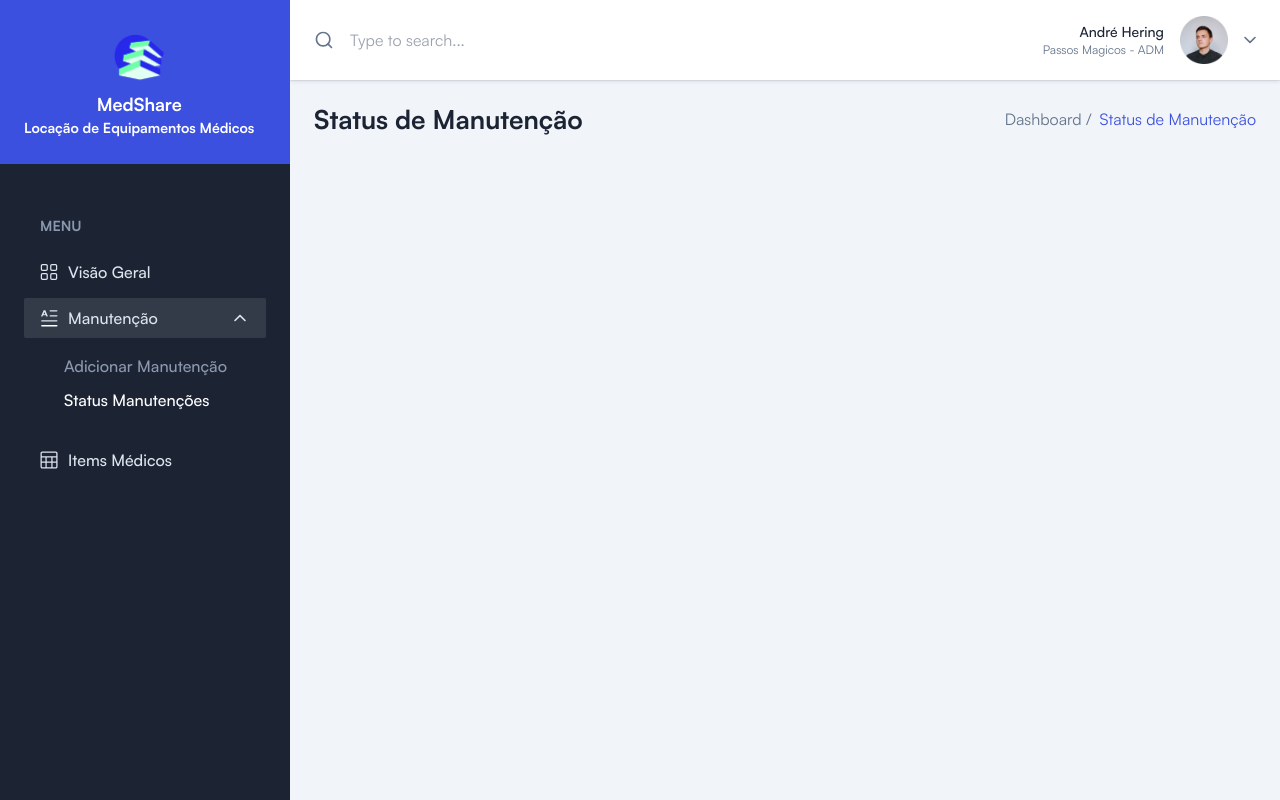
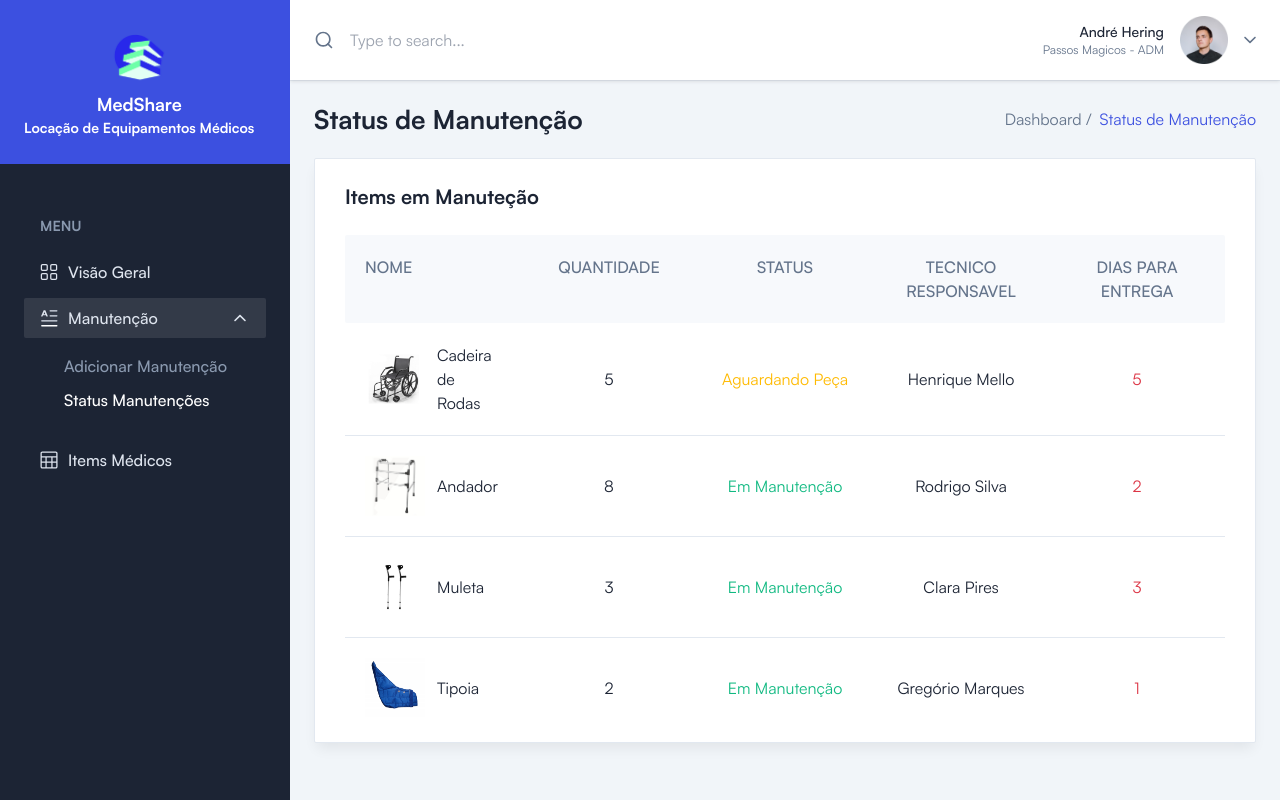
Before and after one commit to emersonjds/medShare, a React (Vite) app: page /forms/form-layout in a window 1280 px wide. Built offline with nearby package versions, Linux system fonts and the light colour scheme.

Commit message:
config maintenance table

```diff
--- a/src/pages/Form/FormLayout.tsx
+++ b/src/pages/Form/FormLayout.tsx
@@ -1,255 +1,180 @@
 import Breadcrumb from '../../components/Breadcrumb';
+
+import Chair from '../../images/items/cadeira.png'
+import Andador from '../../images/items/andador.png'
+import Muleta from '../../images/items/muleta.png'
+import Bola from '../../images/items/bola.jpeg'
+import Tipoia from '../../images/items/tipoia.png'
+
 
 const FormLayout = () => {
   return (
     <>
       <Breadcrumb pageName="Status de Manutenção" />
 
-      <div className="grid grid-cols-1 gap-9 sm:grid-cols-2">
-        <div className="flex flex-col gap-9">
-          {/* <!-- Contact Form --> */}
-          {/* <div className="rounded-sm border border-stroke bg-white shadow-default dark:border-strokedark dark:bg-boxdark">
-            <div className="border-b border-stroke py-4 px-6.5 dark:border-strokedark">
-              <h3 className="font-medium text-black dark:text-white">
-                Contact Form
-              </h3>
+      <div className="rounded-sm border border-stroke bg-white px-5 pt-6 pb-2.5 shadow-default dark:border-strokedark dark:bg-boxdark sm:px-7.5 xl:pb-1">
+        <h4 className="mb-6 text-xl font-semibold text-black dark:text-white">
+          Items em Manuteção
+        </h4>
+
+        <div className="flex flex-col">
+          <div className="grid grid-cols-3 rounded-sm bg-gray-2 dark:bg-meta-4 sm:grid-cols-5">
+            <div className="p-2.5 xl:p-5">
+              <h5 className="text-sm font-medium uppercase xsm:text-base">
+                Nome
+              </h5>
             </div>
-            <form action="#">
-              <div className="p-6.5">
-                <div className="mb-4.5 flex flex-col gap-6 xl:flex-row">
-                  <div className="w-full xl:w-1/2">
-                    <label className="mb-2.5 block text-black dark:text-white">
-                      First name
-                    </label>
-                    <input
-                      type="text"
-                      placeholder="Enter your first name"
-                      className="w-full rounded border-[1.5px] border-stroke bg-transparent py-3 px-5 font-medium outline-none transition focus:border-primary active:border-primary disabled:cursor-default disabled:bg-whiter dark:border-form-strokedark dark:bg-form-input dark:focus:border-primary"
-                    />
+            <div className="p-2.5 text-center xl:p-5">
+              <h5 className="text-sm font-medium uppercase xsm:text-base">
+                Quantidade
+              </h5>
             </div>
-
-                  <div className="w-full xl:w-1/2">
-                    <label className="mb-2.5 block text-black dark:text-white">
-                      Last name
-                    </label>
-                    <input
-                      type="text"
-                      placeholder="Enter your last name"
-                      className="w-full rounded border-[1.5px] border-stroke bg-transparent py-3 px-5 font-medium outline-none transition focus:border-primary active:border-primary disabled:cursor-default disabled:bg-whiter dark:border-form-strokedark dark:bg-form-input dark:focus:border-primary"
-                    />
+            <div className="p-2.5 text-center xl:p-5">
+              <h5 className="text-sm font-medium uppercase xsm:text-base">
+                Status
+              </h5>
+            </div>
+            <div className="hidden p-2.5 text-center sm:block xl:p-5">
+              <h5 className="text-sm font-medium uppercase xsm:text-base">
+                Tecnico Responsavel
+              </h5>
+            </div>
+            <div className="hidden p-2.5 text-center sm:block xl:p-5">
+              <h5 className="text-sm font-medium uppercase xsm:text-base">
+                Dias para entrega
+              </h5>
             </div>
           </div>
 
-                <div className="mb-4.5">
-                  <label className="mb-2.5 block text-black dark:text-white">
-                    Email <span className="text-meta-1">*</span>
-                  </label>
-                  <input
-                    type="email"
-                    placeholder="Enter your email address"
-                    className="w-full rounded border-[1.5px] border-stroke bg-transparent py-3 px-5 font-medium outline-none transition focus:border-primary active:border-primary disabled:cursor-default disabled:bg-whiter dark:border-form-strokedark dark:bg-form-input dark:focus:border-primary"
-                  />
+          <div className="grid grid-cols-3 border-b border-stroke dark:border-strokedark sm:grid-cols-5">
+
+            <div className="flex items-center gap-3 p-2.5 xl:p-5">
+              <div className="flex-shrink-0">
+                <img
+                  style={{
+                    height: '60px',
+                    width: '60px',
+                  }}
+                  src={Chair} alt="Brand" />
+              </div>
+              <p className="hidden text-black dark:text-white sm:block">Cadeira de Rodas</p>
             </div>
 
-                <div className="mb-4.5">
-                  <label className="mb-2.5 block text-black dark:text-white">
-                    Subject
-                  </label>
-                  <input
-                    type="text"
-                    placeholder="Select subject"
-                    className="w-full rounded border-[1.5px] border-stroke bg-transparent py-3 px-5 font-medium outline-none transition focus:border-primary active:border-primary disabled:cursor-default disabled:bg-whiter dark:border-form-strokedark dark:bg-form-input dark:focus:border-primary"
-                  />
+            <div className="flex items-center justify-center p-2.5 xl:p-5">
+              <p className="text-black dark:text-white">5</p>
             </div>
 
-                <div className="mb-4.5">
-                  <label className="mb-2.5 block text-black dark:text-white">
-                    Subject
-                  </label>
-                  <div className="relative z-20 bg-transparent dark:bg-form-input">
-                    <select className="relative z-20 w-full appearance-none rounded border border-stroke bg-transparent py-3 px-5 outline-none transition focus:border-primary active:border-primary dark:border-form-strokedark dark:bg-form-input dark:focus:border-primary">
-                      <option value="">Type your subject</option>
-                      <option value="">USA</option>
-                      <option value="">UK</option>
-                      <option value="">Canada</option>
-                    </select>
-                    <span className="absolute top-1/2 right-4 z-30 -translate-y-1/2">
-                      <svg
-                        className="fill-current"
-                        width="24"
-                        height="24"
-                        viewBox="0 0 24 24"
-                        fill="none"
-                        xmlns="http://www.w3.org/2000/svg"
-                      >
-                        <g opacity="0.8">
-                          <path
-                            fillRule="evenodd"
-                            clipRule="evenodd"
-                            d="M5.29289 8.29289C5.68342 7.90237 6.31658 7.90237 6.70711 8.29289L12 13.5858L17.2929 8.29289C17.6834 7.90237 18.3166 7.90237 18.7071 8.29289C19.0976 8.68342 19.0976 9.31658 18.7071 9.70711L12.7071 15.7071C12.3166 16.0976 11.6834 16.0976 11.2929 15.7071L5.29289 9.70711C4.90237 9.31658 4.90237 8.68342 5.29289 8.29289Z"
-                            fill=""
-                          ></path>
-                        </g>
-                      </svg>
-                    </span>
+            <div className="flex items-center justify-center p-2.5 xl:p-5">
+              <p className="text-meta-6"> Aguardando Peça</p>
+            </div>
+
+            <div className="hidden items-center justify-center p-2.5 sm:flex xl:p-5">
+              <p className="text-black dark:text-white">Henrique Mello</p>
+            </div>
+
+            <div className="hidden items-center justify-center p-2.5 sm:flex xl:p-5">
+              <p className="text-meta-1">5</p>
+            </div>
+
+          </div>
+
+          <div className="grid grid-cols-3 border-b border-stroke dark:border-strokedark sm:grid-cols-5">
+            <div className="flex items-center gap-3 p-2.5 xl:p-5">
+              <div className="flex-shrink-0">
+                <img src={Andador} alt="Brand" style={{
+                  height: '60px',
+                  width: '60px',
+                }} />
+              </div>
+              <p className="hidden text-black dark:text-white sm:block">
+                Andador
+              </p>
+            </div>
+
+            <div className="flex items-center justify-center p-2.5 xl:p-5">
+              <p className="text-black dark:text-white">8</p>
+            </div>
+
+            <div className="flex items-center justify-center p-2.5 xl:p-5">
+              <p className="text-meta-3">Em Manutenção</p>
+            </div>
+
+            <div className="hidden items-center justify-center p-2.5 sm:flex xl:p-5">
+              <p className="text-black dark:text-white">Rodrigo Silva</p>
+            </div>
+
+            <div className="hidden items-center justify-center p-2.5 sm:flex xl:p-5">
+              <p className="text-meta-1">2</p>
             </div>
           </div>
 
-                <div className="mb-6">
-                  <label className="mb-2.5 block text-black dark:text-white">
-                    Message
-                  </label>
-                  <textarea
-                    rows={6}
-                    placeholder="Type your message"
-                    className="w-full rounded border-[1.5px] border-stroke bg-transparent py-3 px-5 font-medium outline-none transition focus:border-primary active:border-primary disabled:cursor-default disabled:bg-whiter dark:border-form-strokedark dark:bg-form-input dark:focus:border-primary"
-                  ></textarea>
+          <div className="grid grid-cols-3 border-b border-stroke dark:border-strokedark sm:grid-cols-5">
+            <div className="flex items-center gap-3 p-2.5 xl:p-5">
+              <div className="flex-shrink-0">
+                <img src={Muleta} alt="Brand"
+                  style={{
+                    height: '60px',
+                    width: '60px',
+                  }}
+                />
+              </div>
+              <p className="hidden text-black dark:text-white sm:block">Muleta</p>
             </div>
 
-                <button className="flex w-full justify-center rounded bg-primary p-3 font-medium text-gray">
-                  Send Message
-                </button>
-              </div>
-            </form>
-          </div> */}
+            <div className="flex items-center justify-center p-2.5 xl:p-5">
+              <p className="text-black dark:text-white">3</p>
             </div>
 
-        <div className="flex flex-col gap-9">
-          {/* <!-- Sign In Form --> */}
-          {/* <div className="rounded-sm border border-stroke bg-white shadow-default dark:border-strokedark dark:bg-boxdark">
-            <div className="border-b border-stroke py-4 px-6.5 dark:border-strokedark">
-              <h3 className="font-medium text-black dark:text-white">
-                Sign In Form
-              </h3>
+            <div className="flex items-center justify-center p-2.5 xl:p-5">
+              <p className="text-meta-3">Em Manutenção</p>
             </div>
-            <form action="#">
-              <div className="p-6.5">
-                <div className="mb-4.5">
-                  <label className="mb-2.5 block text-black dark:text-white">
-                    Email
-                  </label>
-                  <input
-                    type="email"
-                    placeholder="Enter your email address"
-                    className="w-full rounded border-[1.5px] border-stroke bg-transparent py-3 px-5 font-medium outline-none transition focus:border-primary active:border-primary disabled:cursor-default disabled:bg-whiter dark:border-form-strokedark dark:bg-form-input dark:focus:border-primary"
+
+            <div className="hidden items-center justify-center p-2.5 sm:flex xl:p-5">
+              <p className="text-black dark:text-white"> Clara Pires</p>
+            </div>
+
+            <div className="hidden items-center justify-center p-2.5 sm:flex xl:p-5">
+              <p className="text-meta-1">3</p>
+            </div>
+          </div>
+
+          <div className="grid grid-cols-3 sm:grid-cols-5">
+            <div className="flex items-center gap-3 p-2.5 xl:p-5">
+              <div className="flex-shrink-0">
+                <img src={Tipoia} alt="Brand"
+                  style={{
+                    height: '60px',
+                    width: '60px',
+                  }}
                 />
               </div>
-
-                <div>
-                  <label className="mb-2.5 block text-black dark:text-white">
-                    Password
-                  </label>
-                  <input
-                    type="password"
-                    placeholder="Enter password"
-                    className="w-full rounded border-[1.5px] border-stroke bg-transparent py-3 px-5 font-medium outline-none transition focus:border-primary active:border-primary disabled:cursor-default disabled:bg-whiter dark:border-form-strokedark dark:bg-form-input dark:focus:border-primary"
-                  />
+              <p className="hidden text-black dark:text-white sm:block">
+                Tipoia
+              </p>
             </div>
 
-                <div className="mt-5 mb-5.5 flex items-center justify-between">
-                  <label htmlFor="formCheckbox" className="flex cursor-pointer">
-                    <div className="relative pt-0.5">
-                      <input
-                        type="checkbox"
-                        id="formCheckbox"
-                        className="taskCheckbox sr-only"
-                      />
-                      <div className="box mr-3 flex h-5 w-5 items-center justify-center rounded border border-stroke dark:border-strokedark">
-                        <span className="text-white opacity-0">
-                          <svg
-                            className="fill-current"
-                            width="10"
-                            height="7"
-                            viewBox="0 0 10 7"
-                            fill="none"
-                            xmlns="http://www.w3.org/2000/svg"
-                          >
-                            <path
-                              fillRule="evenodd"
-                              clipRule="evenodd"
-                              d="M9.70685 0.292804C9.89455 0.480344 10 0.734667 10 0.999847C10 1.26503 9.89455 1.51935 9.70685 1.70689L4.70059 6.7072C4.51283 6.89468 4.2582 7 3.9927 7C3.72721 7 3.47258 6.89468 3.28482 6.7072L0.281063 3.70701C0.0986771 3.5184 -0.00224342 3.26578 3.785e-05 3.00357C0.00231912 2.74136 0.10762 2.49053 0.29326 2.30511C0.4789 2.11969 0.730026 2.01451 0.992551 2.01224C1.25508 2.00996 1.50799 2.11076 1.69683 2.29293L3.9927 4.58607L8.29108 0.292804C8.47884 0.105322 8.73347 0 8.99896 0C9.26446 0 9.51908 0.105322 9.70685 0.292804Z"
-                              fill=""
-                            />
-                          </svg>
-                        </span>
+            <div className="flex items-center justify-center p-2.5 xl:p-5">
+              <p className="text-black dark:text-white">2</p>
+            </div>
+
+            <div className="flex items-center justify-center p-2.5 xl:p-5">
+              <p className="text-meta-3">Em Manutenção</p>
+            </div>
+
+            <div className="hidden items-center justify-center p-2.5 sm:flex xl:p-5">
+              <p className="text-black dark:text-white">Gregório Marques</p>
+            </div>
+
+            <div className="hidden items-center justify-center p-2.5 sm:flex xl:p-5">
+              <p className="text-meta-1">1</p>
             </div>
           </div>
-                    <p>Remember me</p>
-                  </label>
 
-                  <a href="#" className="text-sm text-primary">
-                    Forget password?
-                  </a>
+
         </div>
 
-                <button className="flex w-full justify-center rounded bg-primary p-3 font-medium text-gray">
-                  Sign In
-                </button>
-              </div>
-            </form>
-          </div> */}
-
-          {/* <!-- Sign Up Form --> */}
-          {/* <div className="rounded-sm border border-stroke bg-white shadow-default dark:border-strokedark dark:bg-boxdark">
-            <div className="border-b border-stroke py-4 px-6.5 dark:border-strokedark">
-              <h3 className="font-medium text-black dark:text-white">
-                Sign Up Form
-              </h3>
-            </div>
-            <form action="#">
-              <div className="p-6.5">
-                <div className="mb-4.5">
-                  <label className="mb-2.5 block text-black dark:text-white">
-                    Name
-                  </label>
-                  <input
-                    type="text"
-                    placeholder="Enter your full name"
-                    className="w-full rounded border-[1.5px] border-stroke bg-transparent py-3 px-5 font-medium outline-none transition focus:border-primary active:border-primary disabled:cursor-default disabled:bg-whiter dark:border-form-strokedark dark:bg-form-input dark:focus:border-primary"
-                  />
       </div>
 
-                <div className="mb-4.5">
-                  <label className="mb-2.5 block text-black dark:text-white">
-                    Email
-                  </label>
-                  <input
-                    type="email"
-                    placeholder="Enter your email address"
-                    className="w-full rounded border-[1.5px] border-stroke bg-transparent py-3 px-5 font-medium outline-none transition focus:border-primary active:border-primary disabled:cursor-default disabled:bg-whiter dark:border-form-strokedark dark:bg-form-input dark:focus:border-primary"
-                  />
-                </div>
-
-                <div className="mb-4.5">
-                  <label className="mb-2.5 block text-black dark:text-white">
-                    Password
-                  </label>
-                  <input
-                    type="password"
-                    placeholder="Enter password"
-                    className="w-full rounded border-[1.5px] border-stroke bg-transparent py-3 px-5 font-medium outline-none transition focus:border-primary active:border-primary disabled:cursor-default disabled:bg-whiter dark:border-form-strokedark dark:bg-form-input dark:focus:border-primary"
-                  />
-                </div>
-
-                <div className="mb-5.5">
-                  <label className="mb-2.5 block text-black dark:text-white">
-                    Re-type Password
-                  </label>
-                  <input
-                    type="password"
-                    placeholder="Re-enter password"
-                    className="w-full rounded border-[1.5px] border-stroke bg-transparent py-3 px-5 font-medium outline-none transition focus:border-primary active:border-primary disabled:cursor-default disabled:bg-whiter dark:border-form-strokedark dark:bg-form-input dark:focus:border-primary"
-                  />
-                </div>
-
-                <button className="flex w-full justify-center rounded bg-primary p-3 font-medium text-gray">
-                  Sign Up
-                </button>
-              </div>
-            </form>
-          </div> */}
-        </div>
-      </div>
     </>
   );
 };
```
Lines whose indentation alone changed are shown as unchanged.
